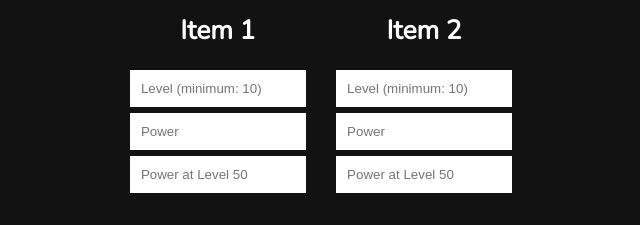
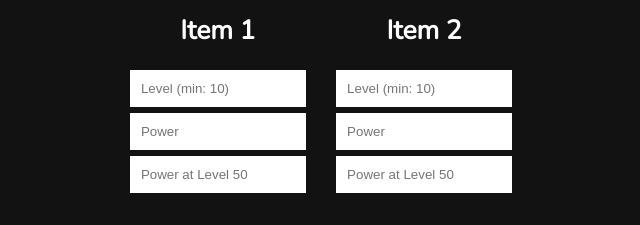
Before and after one commit to ebebbington/outriders-calc, a plain HTML site: page index.html in a window 1280 px wide. Shown: the part 337-562 px from the top of the page, 319-959 px from the left. Drawn offline with nearby package versions, Linux system fonts and the light colour scheme.

Commit message:
reduce size of placeholders for item level inputs

```diff
--- a/index.html
+++ b/index.html
@@ -56,7 +56,7 @@
     <div id="compare-container" class="display-flex text-align-center">
         <div id="item-1-container" class="card margin-auto">
             <h2>Item 1</h2>
-            <input type="number" id="item-1-level" title="Level for item 1. Minimum is 10." placeholder="Level (minimum: 10)">
+            <input type="number" id="item-1-level" title="Level for item 1. Minimum is 10." placeholder="Level (min: 10)">
             <input type="number" id="item-1-power" title="Power for item 1" placeholder="Power">
             <input type="number" id="item-1-result" placeholder="Power at Level 50" readonly tabindex="-1" title="Level 50 power for item 1">
             <!-- <table id="item-1-result-table">
@@ -72,7 +72,7 @@
         </div>
         <div id="item-2-container" class="card margin-auto">
             <h2>Item 2</h2>
-            <input type="number" id="item-2-level" placeholder="Level (minimum: 10)" title="Level for item 2. Minimum is 10">
+            <input type="number" id="item-2-level" placeholder="Level (min: 10)" title="Level for item 2. Minimum is 10">
             <input type="number" id="item-2-power" placeholder="Power" title="Power for item 2">
             <input type="number" id="item-2-result" placeholder="Power at Level 50" readonly tabindex="-1" title="Level 50 power for item 2">
         </div>
```
